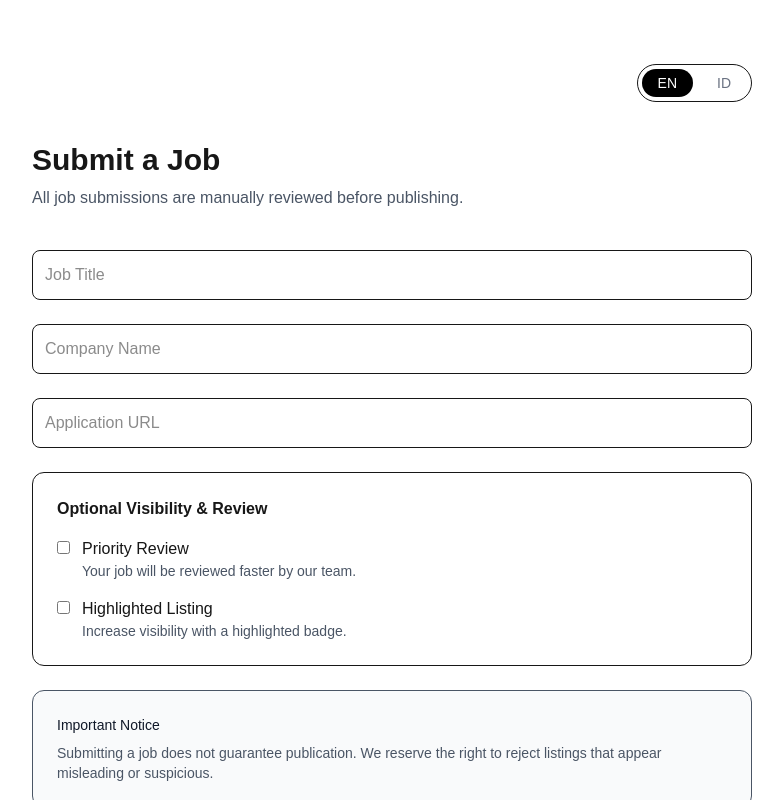
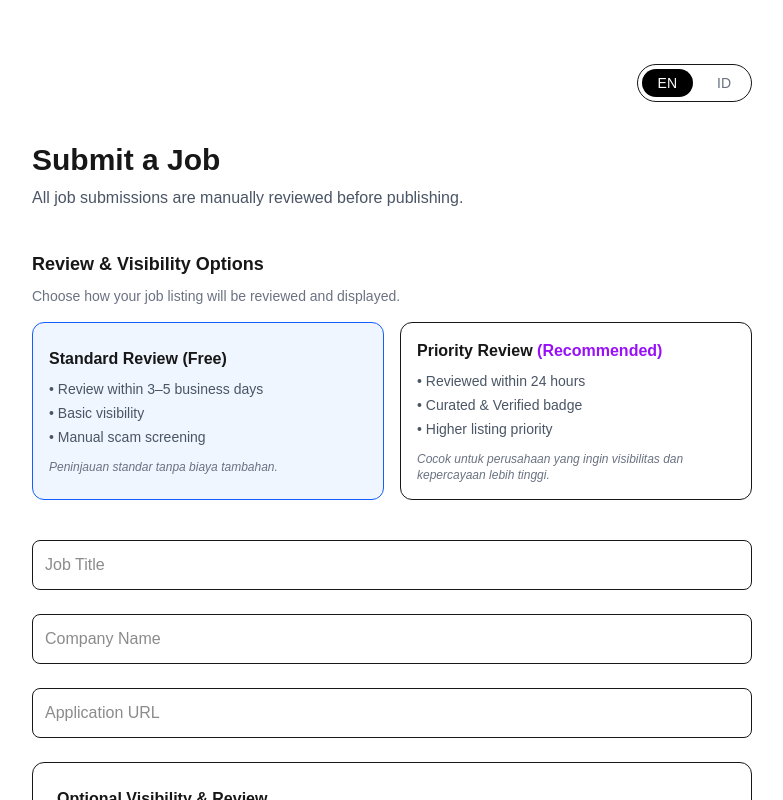
Before and after one commit to megakasmin/remoteworks-id, a Next.js app: page /employers/submit-job in a window 1280 px wide. Shown: the top 800 px of the page, without its empty margins (248-1031 px from the left). Built offline with nearby package versions, Linux system fonts and the light colour scheme.

Commit message:
Add Priority Toggle for Submit a Job Page

```diff
--- a/app/employers/submit-job/page.tsx
+++ b/app/employers/submit-job/page.tsx
@@ -10,6 +10,7 @@ export default function SubmitJobPage() {
 
   const [priorityReview, setPriorityReview] = useState(false);
   const [highlighted, setHighlighted] = useState(false);
+  const [reviewType, setReviewType] = useState<"standard" | "priority">("standard");
 
   const router = useRouter();
 
@@ -54,6 +55,63 @@ export default function SubmitJobPage() {
             : "Semua lowongan akan ditinjau manual sebelum dipublikasikan."}
         </p>
       </section>
+
+      <section className="mt-8">
+  <h2 className="text-lg font-semibold mb-2">
+    Review & Visibility Options
+  </h2>
+  <p className="text-sm text-gray-500 mb-4">
+    Choose how your job listing will be reviewed and displayed.
+  </p>
+
+  <div className="grid gap-4 md:grid-cols-2">
+    {/* Standard */}
+    <button
+      type="button"
+      onClick={() => setReviewType("standard")}
+      className={`border rounded-xl p-4 text-left transition ${
+        reviewType === "standard"
+          ? "border-blue-600 bg-blue-50"
+          : "hover:border-gray-400"
+      }`}
+    >
+      <h3 className="font-semibold">Standard Review (Free)</h3>
+      <ul className="text-sm text-gray-600 mt-2 space-y-1">
+        <li>• Review within 3–5 business days</li>
+        <li>• Basic visibility</li>
+        <li>• Manual scam screening</li>
+      </ul>
+
+      <p className="text-xs text-gray-500 mt-3 italic">
+        Peninjauan standar tanpa biaya tambahan.
+      </p>
+    </button>
+
+    {/* Priority */}
+    <button
+      type="button"
+      onClick={() => setReviewType("priority")}
+      className={`border rounded-xl p-4 text-left transition ${
+        reviewType === "priority"
+          ? "border-purple-600 bg-purple-50"
+          : "hover:border-gray-400"
+      }`}
+    >
+      <h3 className="font-semibold">
+        Priority Review <span className="text-purple-600">(Recommended)</span>
+      </h3>
+      <ul className="text-sm text-gray-600 mt-2 space-y-1">
+        <li>• Reviewed within 24 hours</li>
+        <li>• Curated & Verified badge</li>
+        <li>• Higher listing priority</li>
+      </ul>
+
+      <p className="text-xs text-gray-500 mt-3 italic">
+        Cocok untuk perusahaan yang ingin visibilitas dan kepercayaan lebih tinggi.
+      </p>
+    </button>
+  </div>
+</section>
 
       {/* FORM */}
       <form onSubmit={handleSubmit} className="space-y-6">
```
